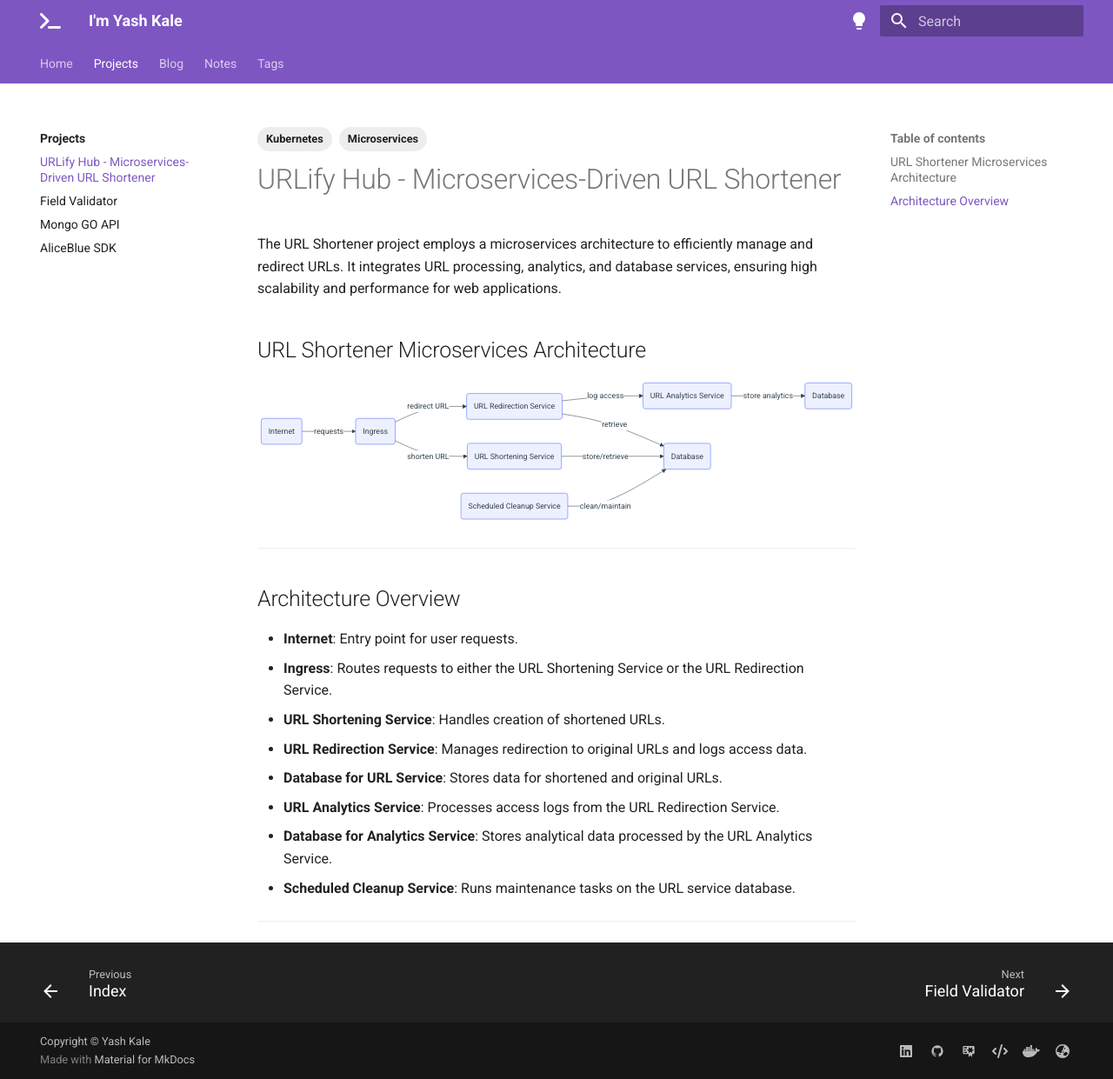
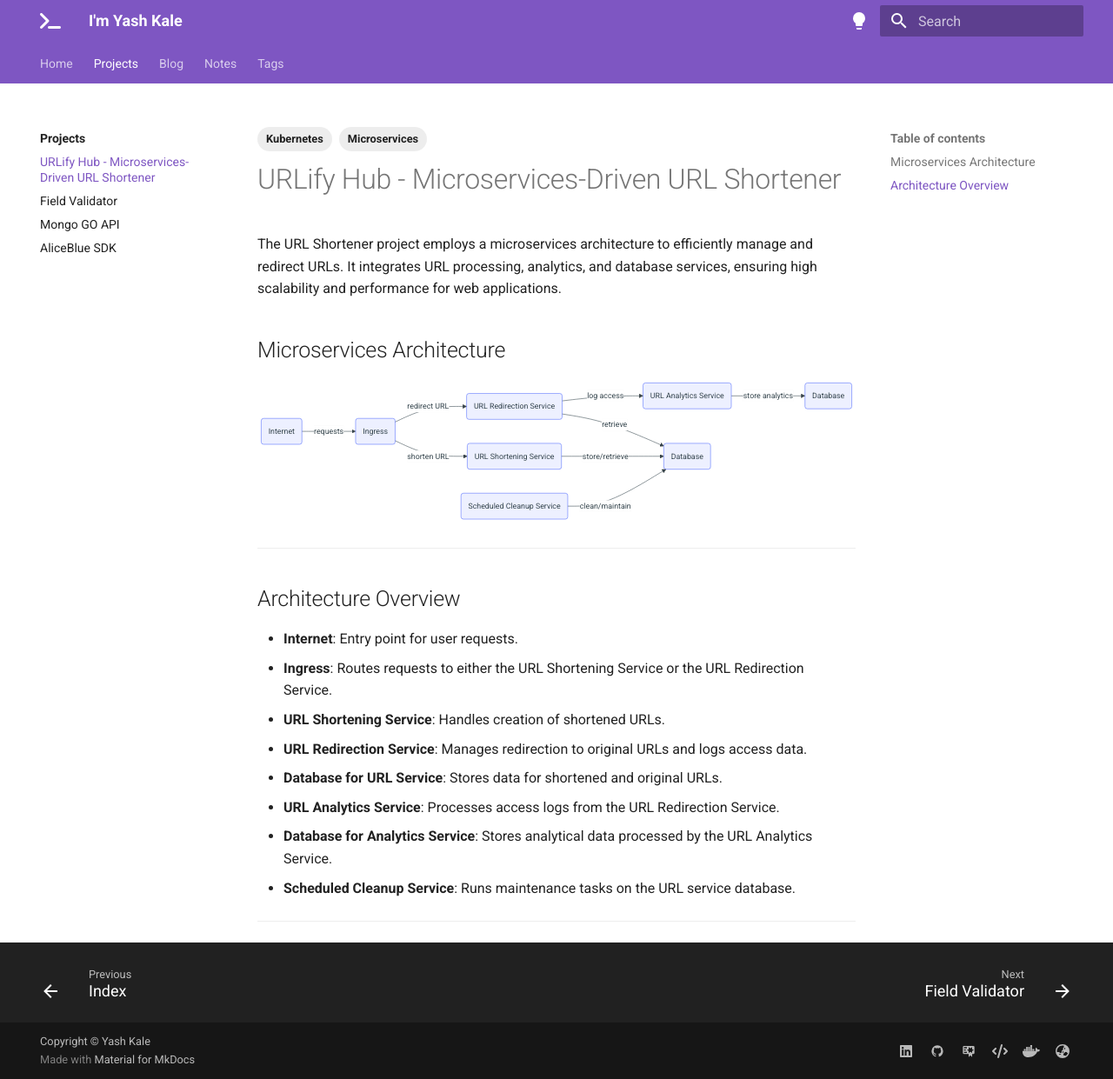
Before and after one commit to imyashkale/portfolio, an MkDocs documentation site: the page built from docs/projects/urlify-hub.md, in a window 1280 px wide and 1241 px high. Shown: the whole window at 87% size. Built offline with MkDocs 1.6.1 and Material for MkDocs 9.7.7, drawn with Linux system fonts in a browser that asks for light colours.

Commit message:
URLify URL Shortner Project Introduction Updated

````diff
--- a/docs/projects/url-shortner.md
+++ b/docs/projects/urlify-hub.md
@@ -9,7 +9,7 @@ tags:
 
 The URL Shortener project employs a microservices architecture to efficiently manage and redirect URLs. It integrates URL processing, analytics, and database services, ensuring high scalability and performance for web applications.
 
-## URL Shortener Microservices Architecture
+## Microservices Architecture
 
 ```mermaid
 graph LR
--- a/mkdocs.yml
+++ b/mkdocs.yml
@@ -13,7 +13,7 @@ nav:
   - Home: index.md
   - Projects:
     - Index: projects/index.md
-    - URLify Hub - Microservices-Driven URL Shortener: projects/url-shortner.md
+    - URLify Hub - Microservices-Driven URL Shortener: projects/urlify-hub.md
     - Field Validator: projects/field-validator.md
     - Mongo GO API: projects/mgo-crud.md
     - AliceBlue SDK: projects/go-aliceblue-sdk.md
````
